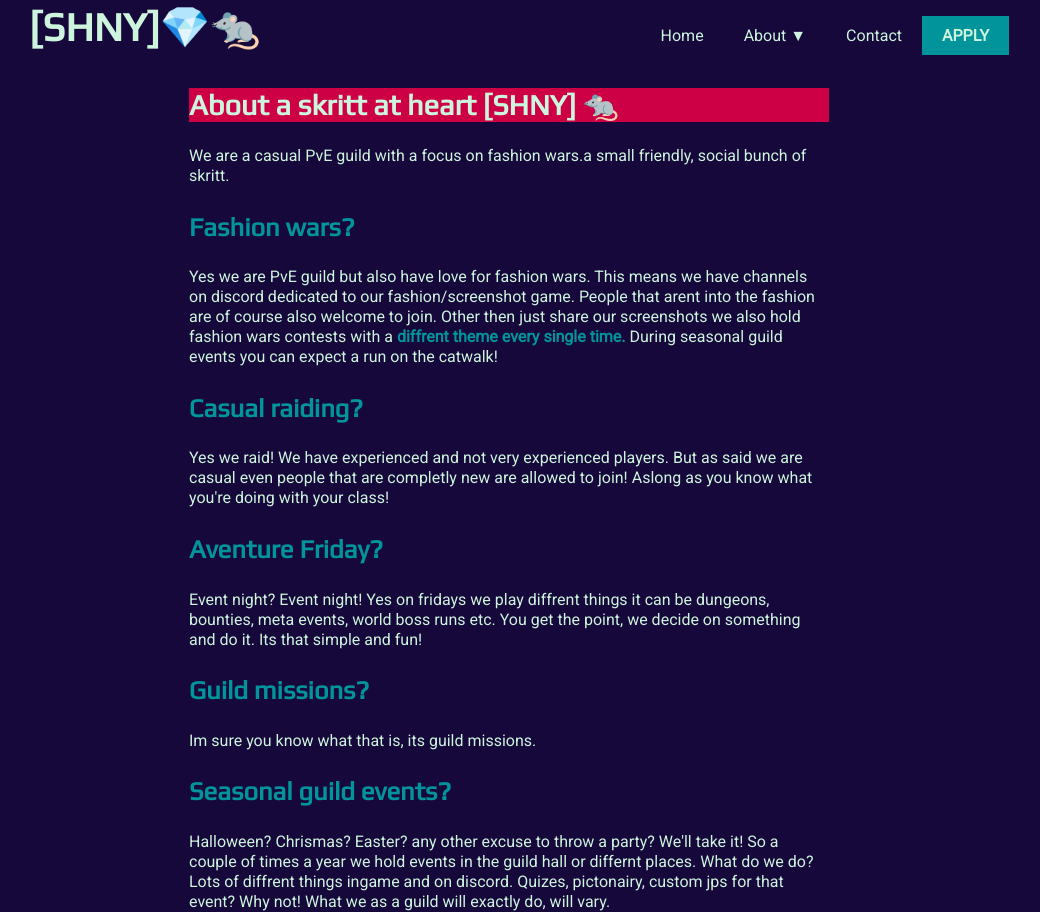
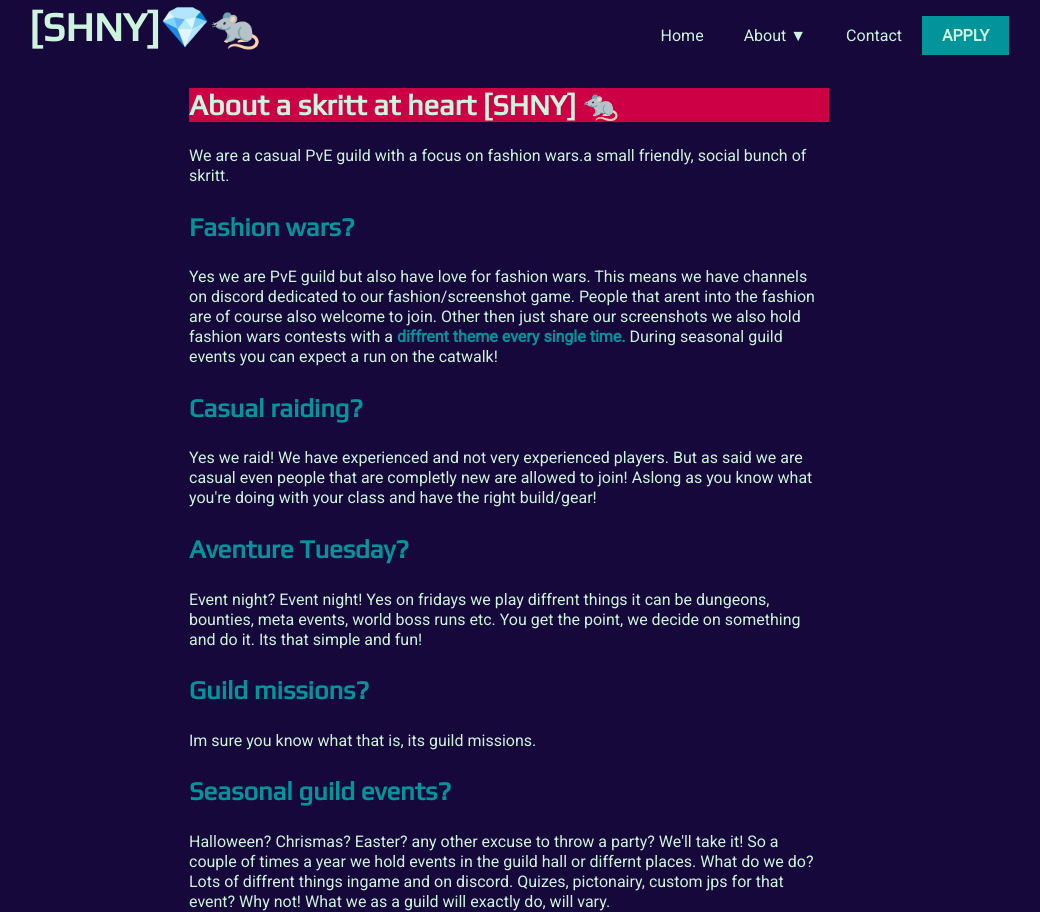
Before and after one commit to KimberlyVdB/SHNY-Jekyll-Website, a Jekyll site: the page built from guildinfo.html, in a window 1280 px wide. Shown: the whole page, without its empty margins (131-1171 px from the left). Built offline with Jekyll 4.4.1, drawn with Linux system fonts in a browser that asks for light colours; nearby versions of some CDN libraries; a script that is not in the unit is left out.

Commit message:
made changes to the guild info since days changed and more info for raids

```diff
--- a/guildinfo.html
+++ b/guildinfo.html
@@ -23,10 +23,10 @@ title: mainContent
 
     <p>Yes we raid! We have experienced and not very experienced players.
       But as said we are casual even people that are completly new are allowed to join!
-      Aslong as you know what you're doing with your class!
+      Aslong as you know what you're doing with your class and have the right build/gear!
     </p>
 
-    <h3>Aventure Friday?
+    <h3>Aventure Tuesday?
     </h3>
 
     <p>Event night? Event night!
```
